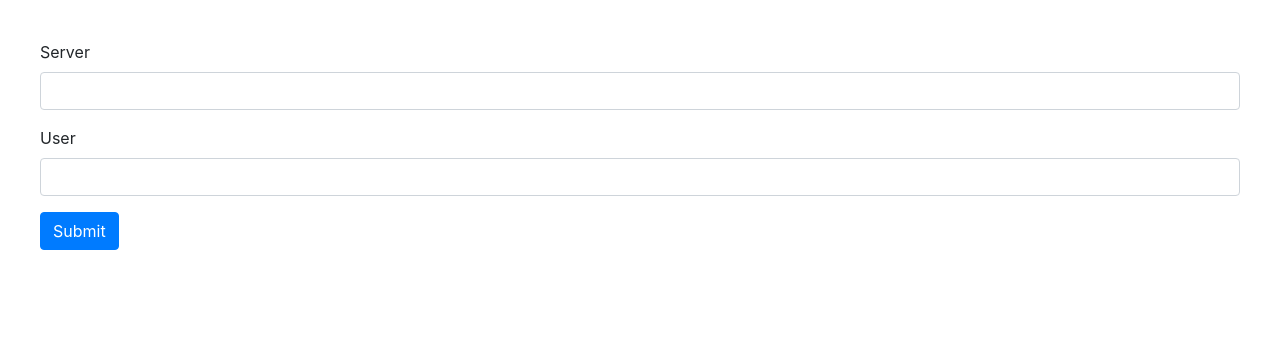
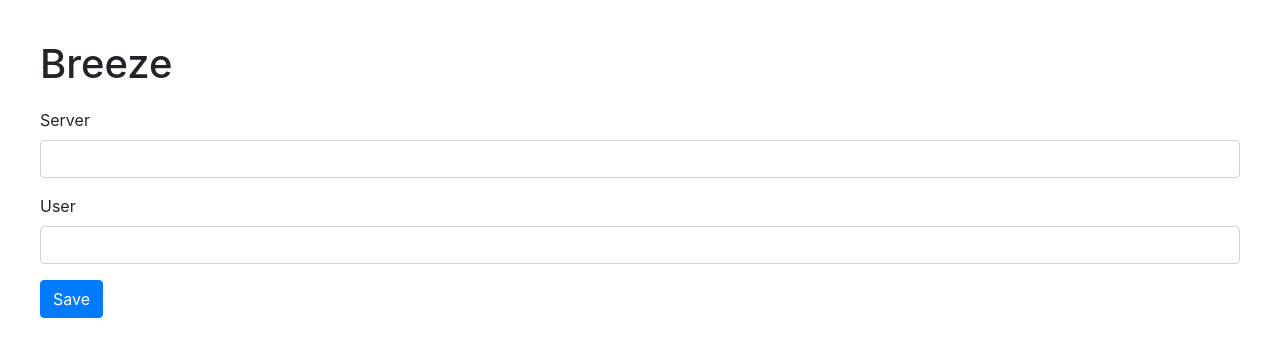
Before and after one commit to KevinWang15/breeze, a browser extension: page extension-options.html in a window 1280 px wide. Drawn offline with nearby package versions, Linux system fonts and the light colour scheme.

Commit message:
chrome extension: use popup for extension options

```diff
--- a/extension-options.html
+++ b/extension-options.html
@@ -5,10 +5,19 @@
           crossorigin="anonymous">
 
     <script src="./extension-options.js"></script>
+      <style>
+        body {
+            min-width: 300px;
+            min-height: 300px;
+        }
+
+    </style>
 
 </head>
 <body style="padding: 40px">
+<h1 style="margin-bottom: 20px;">Breeze</h1>
 <form>
+
     <div class="form-group">
         <label for="server">Server</label>
         <input type="text" class="form-control" id="server">
@@ -19,7 +28,7 @@
         <input type="text" class="form-control" id="user">
     </div>
 
-    <button id="submit-btn" class="btn btn-primary">Submit</button>
+    <button id="submit-btn" class="btn btn-primary">Save</button>
 </form>
 </body>
 </html>
--- a/extension-options.js
+++ b/extension-options.js
@@ -10,8 +10,7 @@ window.onload = () => {
             breezeUser: document.getElementById("user").value,
             breezeServer: document.getElementById("server").value
         }, function () {
-            alert("ok");
-            window.location.reload();
+            window.close();
         });
     })
 }
```
Also changed, not shown: manifest.json.
